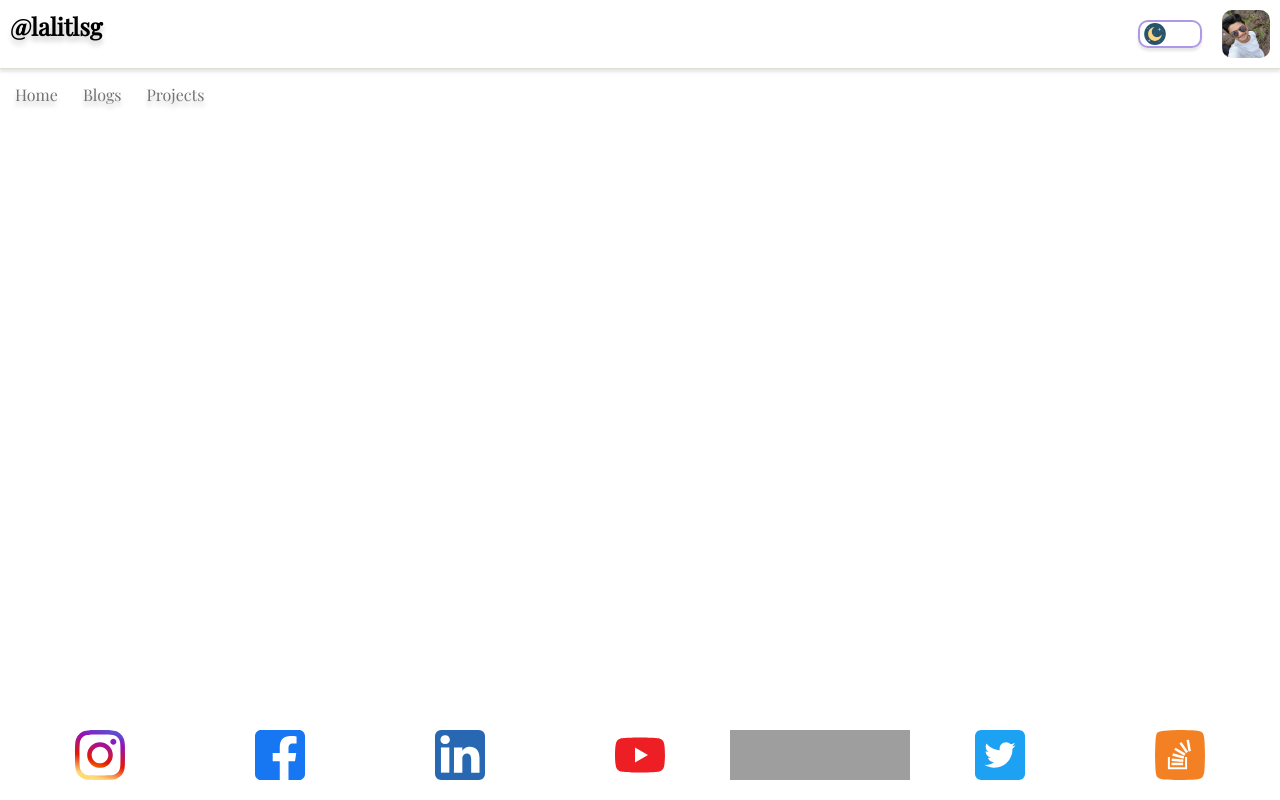
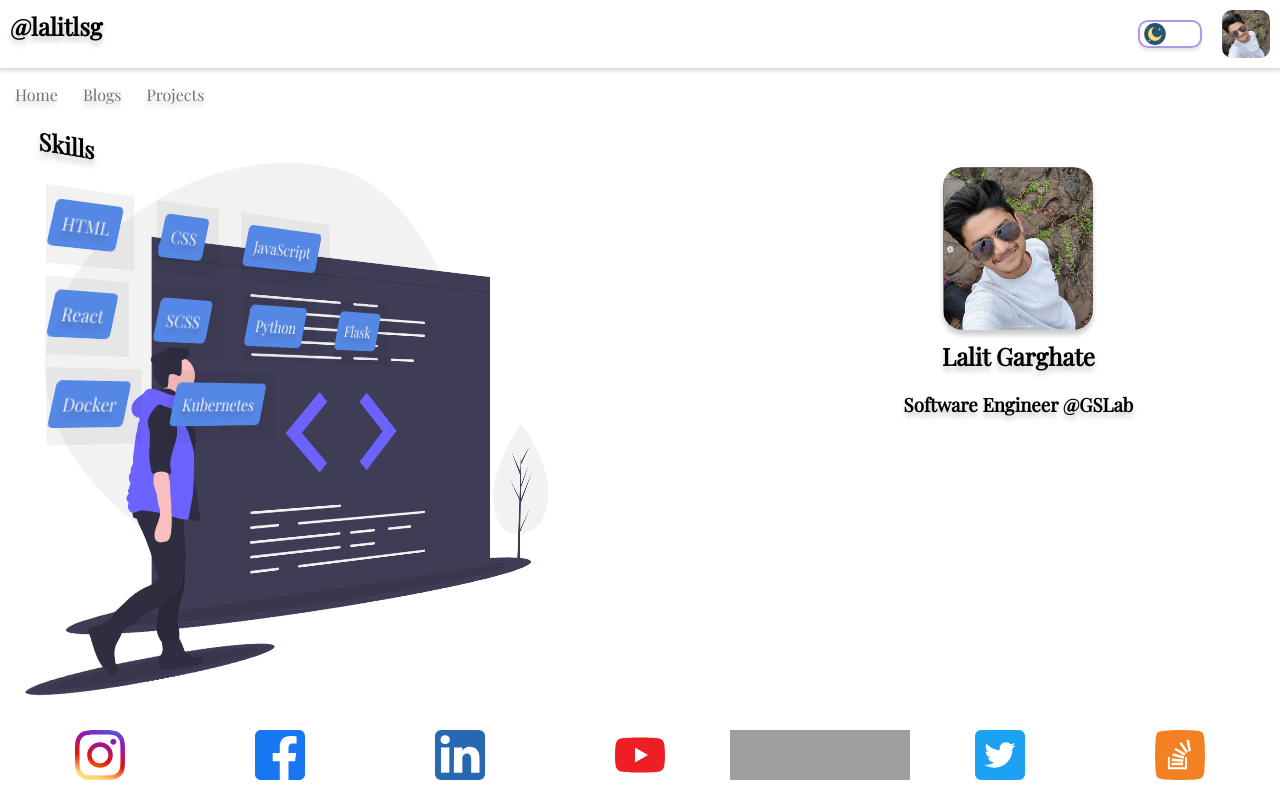
Before and after one commit to lalitlsg/lalitlsg-portfolio, a React (Create React App) app: page / in a window 1280 px wide. Built offline with nearby package versions, Linux system fonts and the light colour scheme; grey boxes are pictures that could not be loaded.

Commit message:
root routes issue resolved

```diff
--- a/src/components/Main/Main.js
+++ b/src/components/Main/Main.js
@@ -13,6 +13,8 @@ export const Main = () => {
   return (
     <MainContent>
       <Switch>
+        <Route path="/" exact component={Home} />
+
         <Route path="/home" exact component={Home} />
         <Route path="/blogs" exact component={Blogs} />
         <Route path="/work" exact component={Work} />
```
